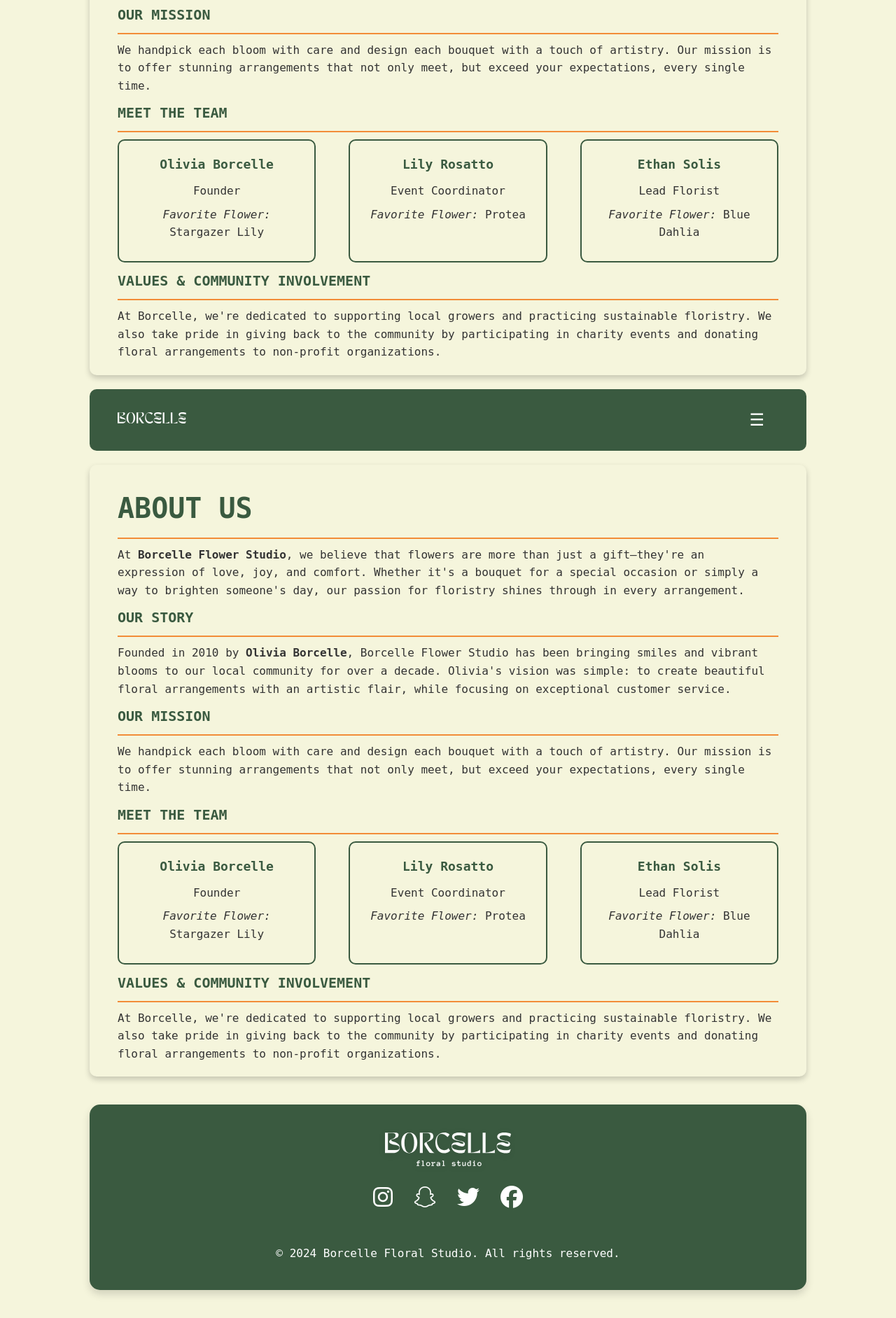
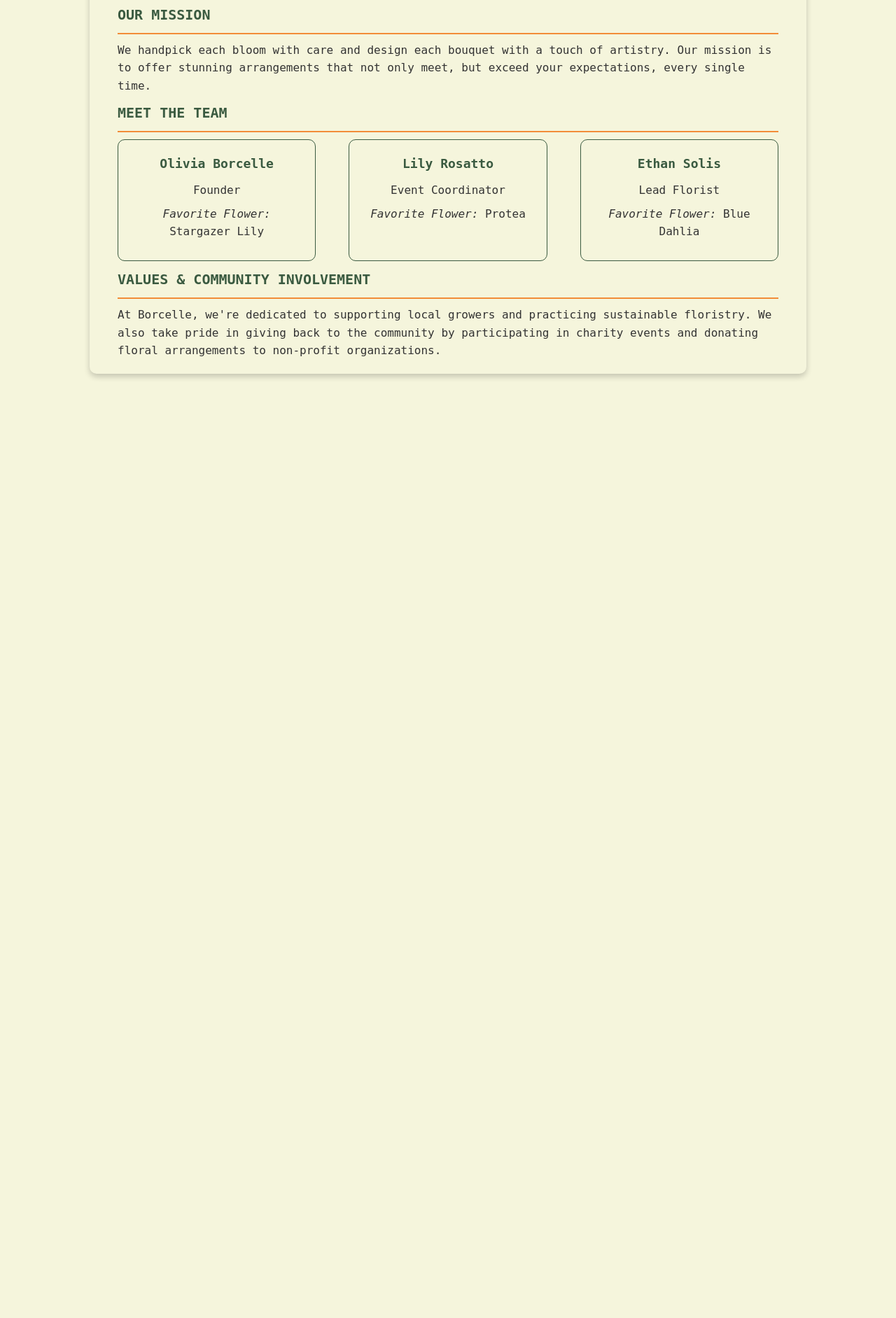
Before and after one commit to Rstark28/CS20Midterm, a Python web app: template site/templates/about.html in a window 1280 px wide. Shown: the part 467-2350 px from the top of the page at 70% size. After the commit the page ends 1008 px from the top, so only its background shows below. Run offline with Jinja, Linux system fonts and the light colour scheme; the template is opened without the code that fills it, so the values that code supplies are empty.

Commit message:
minor fix

```diff
--- a/site/templates/about.html
+++ b/site/templates/about.html
@@ -120,158 +120,3 @@
       </p>
     </section>
   </main>
-
-  <head>
-    <meta charset="UTF-8" />
-    <meta name="viewport" content="width=device-width, initial-scale=1.0" />
-    <title>About Us</title>
-    <link rel="stylesheet" href="../static/css/main.css" />
-    <link rel="preconnect" href="https://fonts.googleapis.com" />
-    <link rel="preconnect" href="https://fonts.gstatic.com" crossorigin />
-    <link href="https://fonts.googleapis.com/css2?family=Montserrat:ital,wght@0,100..900;1,100..900&display=swap"
-      rel="stylesheet" />
-    <link rel="stylesheet" href="https://cdnjs.cloudflare.com/ajax/libs/font-awesome/6.5.0/css/all.min.css" />
-    <style>
-      .team-section {
-        display: flex;
-        justify-content: space-between;
-        gap: 20px;
-        margin-top: 10px;
-        margin-bottom: 10px;
-        flex-wrap: wrap;
-      }
-
-      .team-member {
-        background-color: var(--background-color);
-        border: 2px solid var(--primary-color);
-        padding: 20px;
-        border-radius: 10px;
-        width: 30%;
-        text-align: center;
-      }
-
-      .team-member h4 {
-        color: var(--primary-color);
-        font-size: 18px;
-        margin-bottom: 10px;
-      }
-
-      .team-member p {
-        color: var(--text-color);
-        margin-bottom: 8px;
-      }
-
-      h3 {
-        font-size: 20px;
-      }
-
-      @media (max-width: 768px) {
-        .team-section {
-          flex-direction: column;
-          align-items: center;
-        }
-
-        .team-member {
-          width: 80%;
-          margin-bottom: 20px;
-        }
-      }
-    </style>
-  </head>
-
-  <body>
-    <header>
-      <nav class="navbar">
-        <div class="logo">
-          <a href="index.html"><img class="logo-image" src="../static/images/secondarylogo50kb.svg" alt="Logo" /></a>
-        </div>
-        <ul class="nav-links">
-          <li><a class="reg-link" href="index.html">HOME</a></li>
-          <li><a class="reg-link" href="about.html">ABOUT</a></li>
-          <li><a class="reg-link" href="events.html">SERVICES</a></li>
-          <li><a class="reg-link" href="locations.html">LOCATIONS</a></li>
-          <li><a class="reg-link" href="faq.html">FAQ</a></li>
-          <li><a class="reg-link" href="contact.html">CONTACT</a></li>
-          <li><a class="order-link" href="order.html">ORDER</a></li>
-        </ul>
-        <button class="nav-toggle" aria-label="toggle navigation">
-          &#9776;
-        </button>
-      </nav>
-    </header>
-    <script src="../static/js/navbar.js"></script>
-    <main>
-      <section>
-        <h2>About Us</h2>
-        <p>
-          At <strong>Borcelle Flower Studio</strong>, we believe that flowers
-          are more than just a gift—they're an expression of love, joy, and
-          comfort. Whether it's a bouquet for a special occasion or simply a way
-          to brighten someone's day, our passion for floristry shines through in
-          every arrangement.
-        </p>
-        <h3>Our Story</h3>
-        <p>
-          Founded in 2010 by <strong>Olivia Borcelle</strong>, Borcelle Flower
-          Studio has been bringing smiles and vibrant blooms to our local
-          community for over a decade. Olivia's vision was simple: to create
-          beautiful floral arrangements with an artistic flair, while focusing
-          on exceptional customer service.
-        </p>
-        <h3>Our Mission</h3>
-        <p>
-          We handpick each bloom with care and design each bouquet with a touch
-          of artistry. Our mission is to offer stunning arrangements that not
-          only meet, but exceed your expectations, every single time.
-        </p>
-
-        <h3>Meet the Team</h3>
-        <div class="team-section">
-          <div class="team-member">
-            <h4>Olivia Borcelle</h4>
-            <p>Founder</p>
-            <p><em>Favorite Flower:</em> Stargazer Lily</p>
-          </div>
-          <div class="team-member">
-            <h4>Lily Rosatto</h4>
-            <p>Event Coordinator</p>
-            <p><em>Favorite Flower:</em> Protea</p>
-          </div>
-          <div class="team-member">
-            <h4>Ethan Solis</h4>
-            <p>Lead Florist</p>
-            <p><em>Favorite Flower:</em> Blue Dahlia</p>
-          </div>
-        </div>
-
-        <h3>Values & Community Involvement</h3>
-        <p>
-          At Borcelle, we're dedicated to supporting local growers and
-          practicing sustainable floristry. We also take pride in giving back to
-          the community by participating in charity events and donating floral
-          arrangements to non-profit organizations.
-        </p>
-      </section>
-    </main>
-
-    <footer>
-      <img class="footer-logo" src="../static/images/tertiarylogo50kb.svg" alt="Logo" />
-      <div class="icons-footer">
-        <a href="https://instagram.com" target="_blank" aria-label="Instagram">
-          <i class="fab fa-instagram"></i>
-        </a>
-        <a href="https://snapchat.com" target="_blank" aria-label="Snapchat">
-          <i class="fab fa-snapchat"></i>
-        </a>
-        <a href="https://twitter.com" target="_blank" aria-label="Twitter">
-          <i class="fab fa-twitter"></i>
-        </a>
-        <a href="https://facebook.com" target="_blank" aria-label="Facebook">
-          <i class="fab fa-facebook"></i>
-        </a>
-      </div>
-      <p>&copy; 2024 Borcelle Floral Studio. All rights reserved.</p>
-    </footer>
-  </body>
-
-</html>
--- a/site/templates/index.html
+++ b/site/templates/index.html
@@ -36,12 +36,13 @@
         }
 
         .banner-image {
-            background-image: url('../static/images/order/daisy.jpg');
+            background-image: url('../static/images/banner-image.avif');
             background-size: cover;
             background-position: center;
             height: 300px;
             position: relative;
             border-radius: 15px;
+            filter: brightness(0.8);
         }
 
         .banner-image .banner-text {
@@ -49,7 +50,7 @@
             top: 50%;
             left: 50%;
             transform: translate(-50%, -50%);
-            color: var(--text-color);
+            color: #fff;
             text-align: center;
             font-size: 24px;
             font-weight: bold;
```
Also changed, not shown: site/static/images/banner-image.avif (added).
